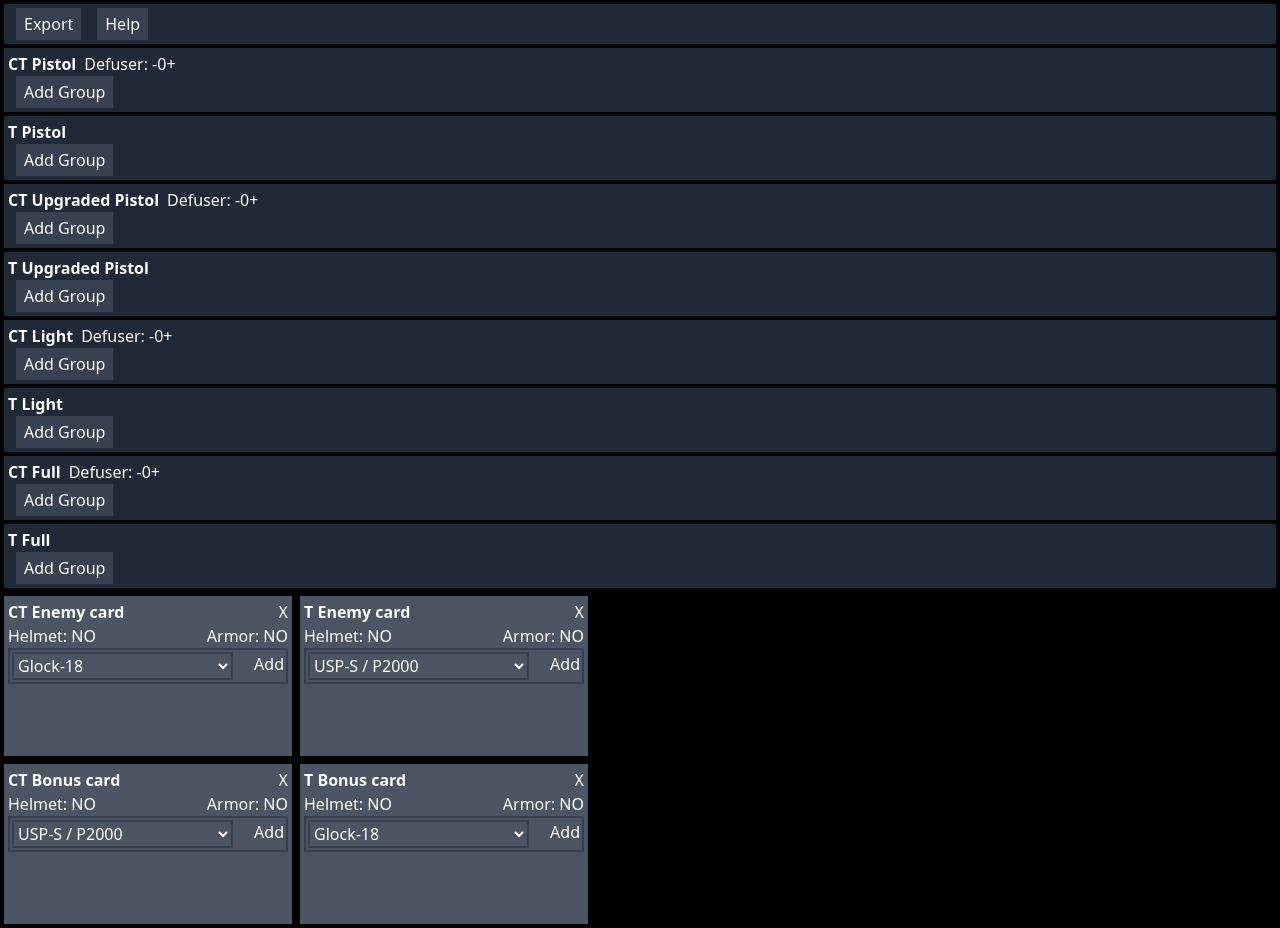
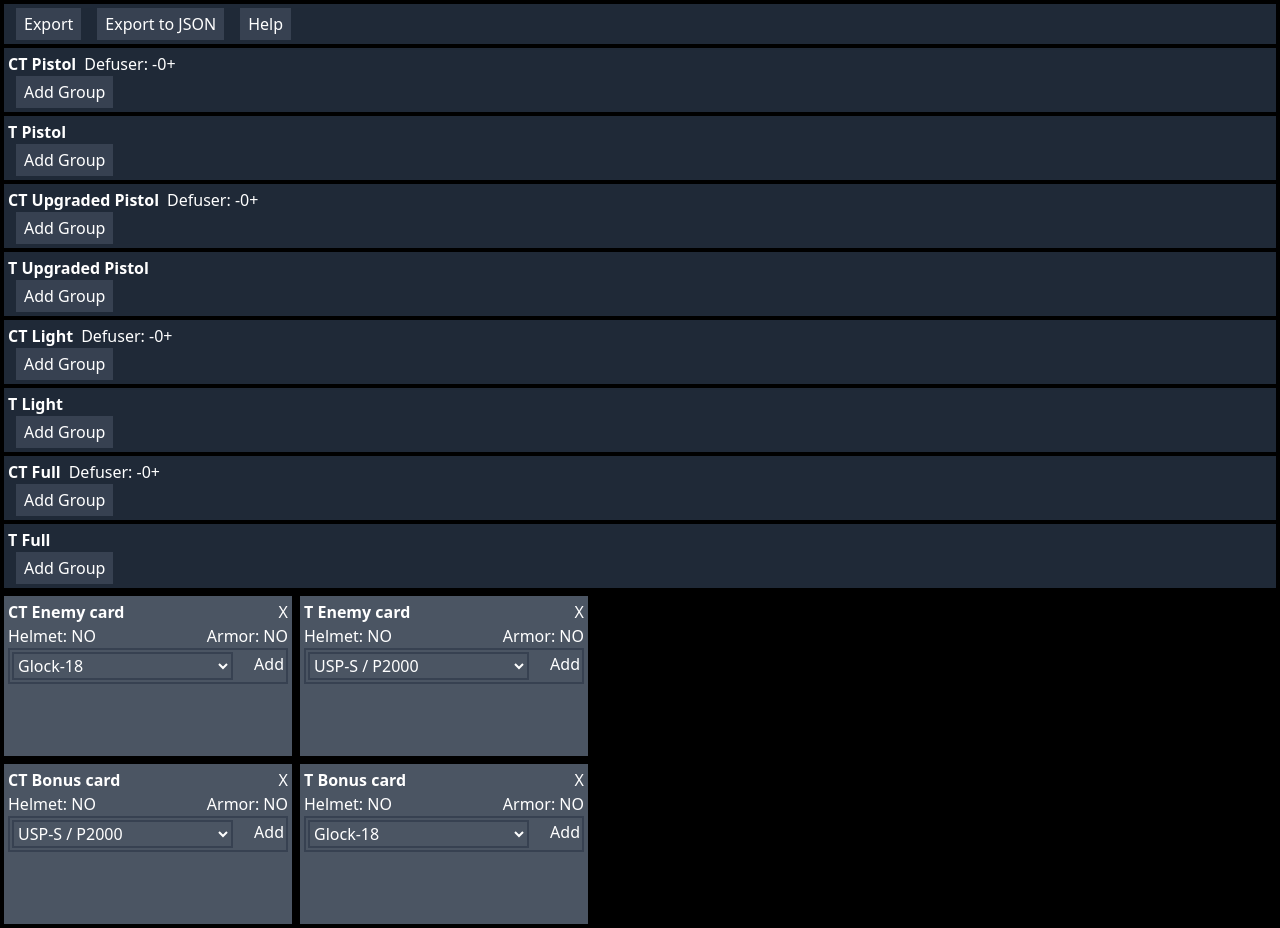
Before and after one commit to Djeeberjr/csgo-retakes-editor, a React (Create React App) app: page / in a window 1280 px wide. Built offline with nearby package versions, Linux system fonts and the light colour scheme.

Commit message:
export to json

```diff
--- a/src/components/App.tsx
+++ b/src/components/App.tsx
@@ -9,10 +9,16 @@
 
   return (
     <div className="text-white">
-      <MenuBar onExport={()=>{
-        const exportString = retakesConfig.toCvar()
-        console.log(exportString)
-      }} />
+      <MenuBar
+        onExport={()=>{
+          const exportString = retakesConfig.toCvar()
+          console.log(exportString)
+        }}
+        onExportJson={()=>{
+          const jsonString = JSON.stringify(retakesConfig)
+          console.log(jsonString)
+        }}
+      />
       <AllDecks retakesConfig={retakesConfig} onChange={(newConfig)=>setRetakesConfig(newConfig)} />
     </div>
   );
--- a/src/components/MenuBar.tsx
+++ b/src/components/MenuBar.tsx
@@ -2,13 +2,17 @@
 
 interface Props {
     onExport?: ()=>void
+    onExportJson?: ()=>void
 }
 
-const MenuBar: React.FC<Props> = ({onExport}) => {
+const MenuBar: React.FC<Props> = ({onExport,onExportJson}) => {
     return (
         <div className="bg-gray-800 h-10 m-1 p-1 flex">
             <div className="bg-gray-700 button" onClick={onExport}>
                 Export
+            </div>
+            <div className="bg-gray-700 button" onClick={onExportJson}>
+                Export to JSON
             </div>
             <a href="https://developer.valvesoftware.com/wiki/CS:GO_Game_Mode_-_Retakes" target="_blank" rel='noreferrer'>
                 <div className="bg-gray-700 button">
```
